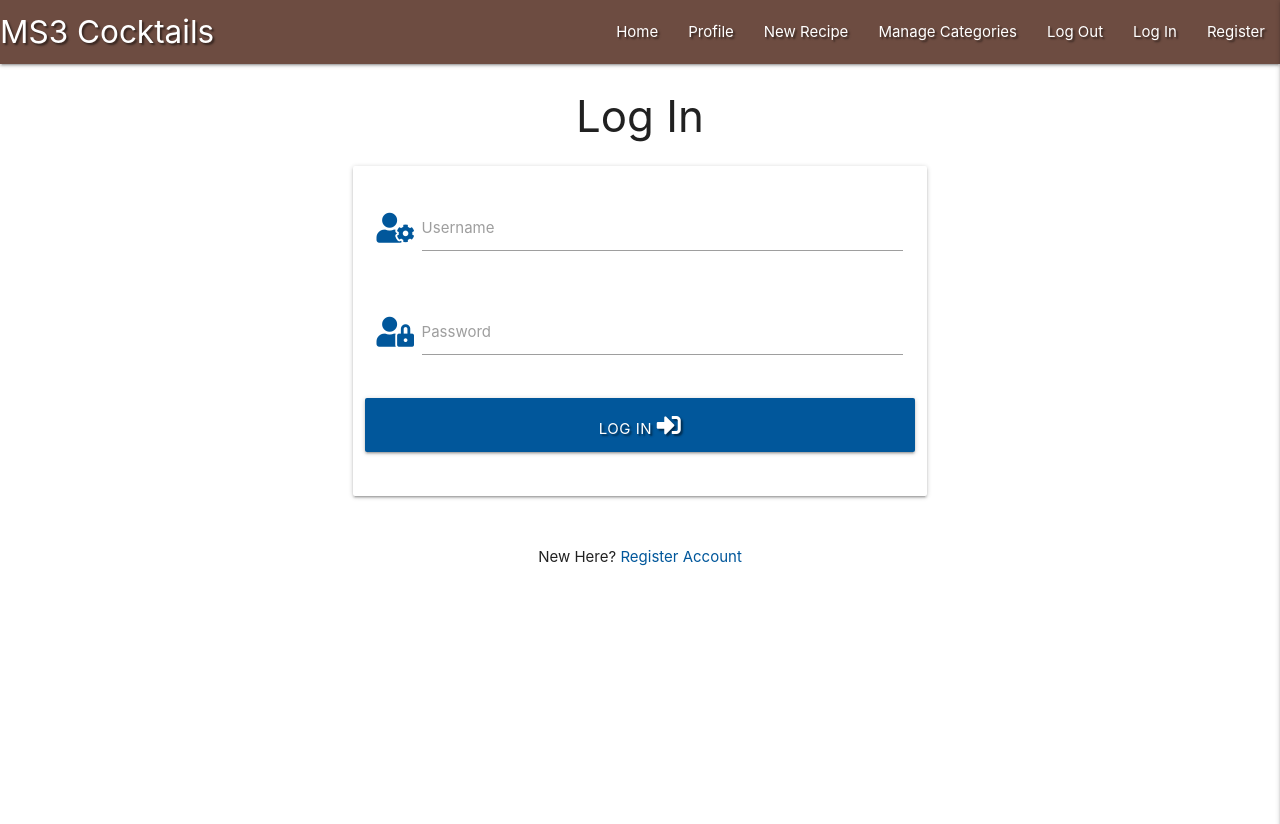
After one commit to rhysmoggs/ms3-cocktail, a Flask app: page /login in a window 1280 px wide. The commit adds this page. Shown: the top 824 px of the page. Run offline with Flask 2, Linux system fonts and the light colour scheme; some libraries are stand-ins or nearby versions.

```diff
--- a/cocktails/routes.py
+++ b/cocktails/routes.py
@@ -35,6 +35,36 @@ def register():
         # put the new user into 'session' cookie
         session["user"] = request.form.get("username").lower()
         flash("Registration Successful!")
-        # return redirect(url_for("profile", username=session["user"]))
+        return redirect(url_for("profile", username=session["user"]))
 
     return render_template("register.html")
+
+
+@app.route("/login", methods=["GET", "POST"])
+def login():
+    if request.method == "POST":
+        # check if username exists in db
+        existing_user = Users.query.filter(Users.user_name == \
+                                           request.form.get("username").lower()).all()
+
+        if existing_user:
+            print(request.form.get("username"))
+            # ensure hashed password matches user input
+            if check_password_hash(
+                    existing_user[0].password, request.form.get("password")):
+                        session["user"] = request.form.get("username").lower()
+                        flash("Welcome, {}".format(
+                            request.form.get("username")))
+                        return redirect(url_for(
+                            "profile", username=session["user"]))
+            else:
+                # invalid password match
+                flash("Incorrect Username and/or Password")
+                return redirect(url_for("login"))
+
+        else:
+            # username doesn't exist
+            flash("Incorrect Username and/or Password")
+            return redirect(url_for("login"))
+
+    return render_template("login.html")
--- a/cocktails/templates/base.html
+++ b/cocktails/templates/base.html
@@ -29,7 +29,7 @@
                     <li><a href="#">New Recipe</a></li>
                     <li><a href="#">Manage Categories</a></li>
                     <li><a href="#">Log Out</a></li>
-                    <li><a href="#">Log In</a></li>
+                    <li><a href="{{ url_for('login') }}">Log In</a></li>
                     <li><a href="{{ url_for('register') }}">Register</a></li>
                 </ul>
             </div>
@@ -45,7 +45,7 @@
             <li><a href="#">New Recipe</a></li>
             <li><a href="#">Manage Categories</a></li>
             <li><a href="#">Log Out</a></li>
-            <li><a href="#">Log In</a></li>
+            <li><a href="{{ url_for('login') }}">Log In</a></li>
             <li><a href="{{ url_for('register') }}">Register</a></li>
         </ul>
     </header>
--- /dev/null
+++ b/cocktails/templates/login.html
@@ -0,0 +1,46 @@
+{% extends "base.html" %}
+{% block content %}
+
+    <h3 class="center-align">Log In</h3>
+
+    <div class="row">
+        <form class="col s12 m8 offset-m2" method="POST" action="{{ url_for('login') }}">
+            <div class="card-panel">
+                <!-- username -->
+                <div class="row">
+					<div class="input-field col s12">
+						<i class="fas fa-user-cog prefix light-blue-text text-darken-4"></i>
+						<input id="username" name="username" type="text" minlength="5"
+                            maxlength="15" pattern="^[a-zA-Z0-9]{5,15}$" class="validate" required>
+						<label for="username">Username</label>
+					</div>
+                </div>
+                <!-- passowrd -->
+                <div class="row">
+                    <div class="input-field col s12">
+						<i class="fas fa-user-lock prefix light-blue-text text-darken-4"></i>
+                        <input id="password" name="password" type="password" minlength="5"
+                            maxlength="15" pattern="^[a-zA-Z0-9]{5,15}$" class="validate" required>
+                        <label for="password">Password</label>
+                    </div>
+                </div>
+                <!-- login -->
+                <div class="row">
+                    <button type="submit" class="col s12 btn-large light-blue darken-4 text-shadow">
+                        Log In <i class="fas fa-sign-in-alt"></i>
+                    </button>
+                </div>
+            </div>
+        </form>
+    </div>
+
+    <div class="row">
+        <div class="col s12">
+            <p class="center-align">
+                New Here?
+                <a href="{{ url_for('register') }}" class="light-blue-text text-darken-4">Register Account</a>
+            </p>
+        </div>
+    </div>
+
+{% endblock %}
```
Also changed, not shown: cocktails/templates/register.html (+9 -0 lines).
